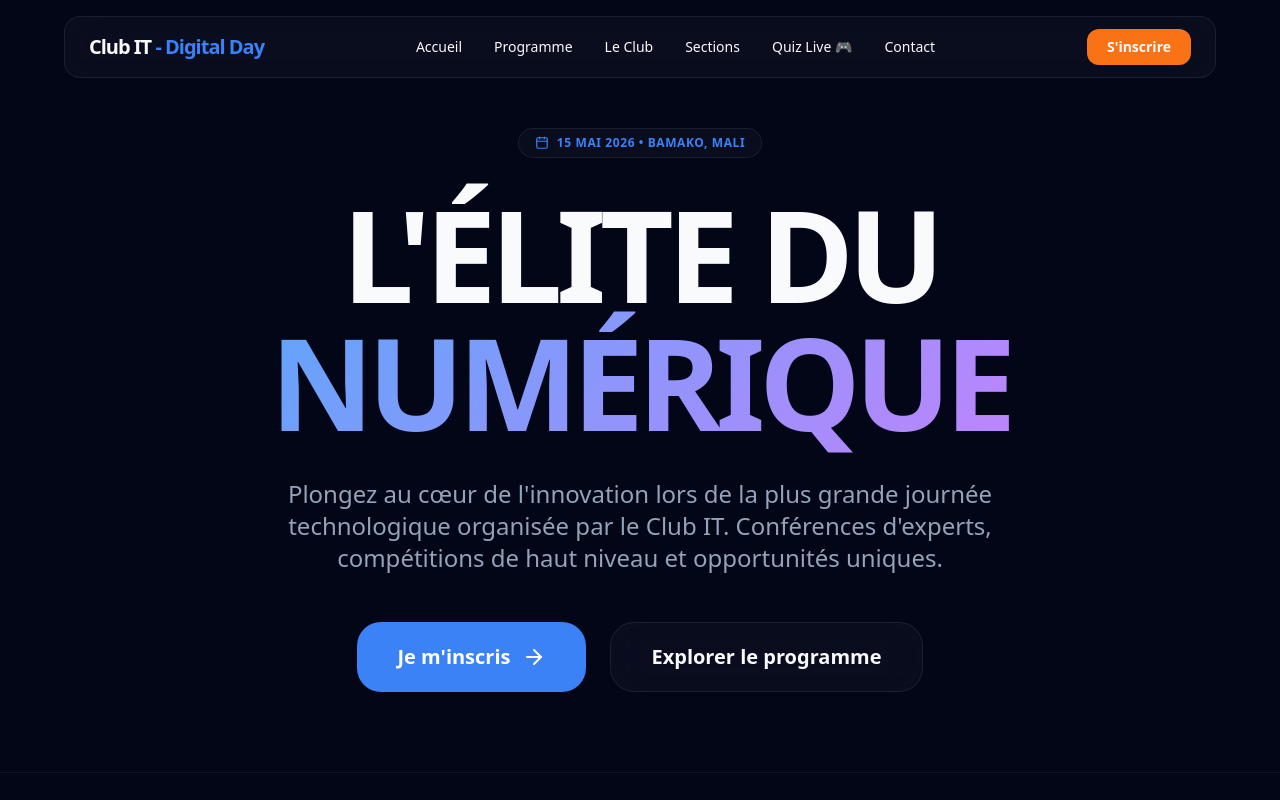
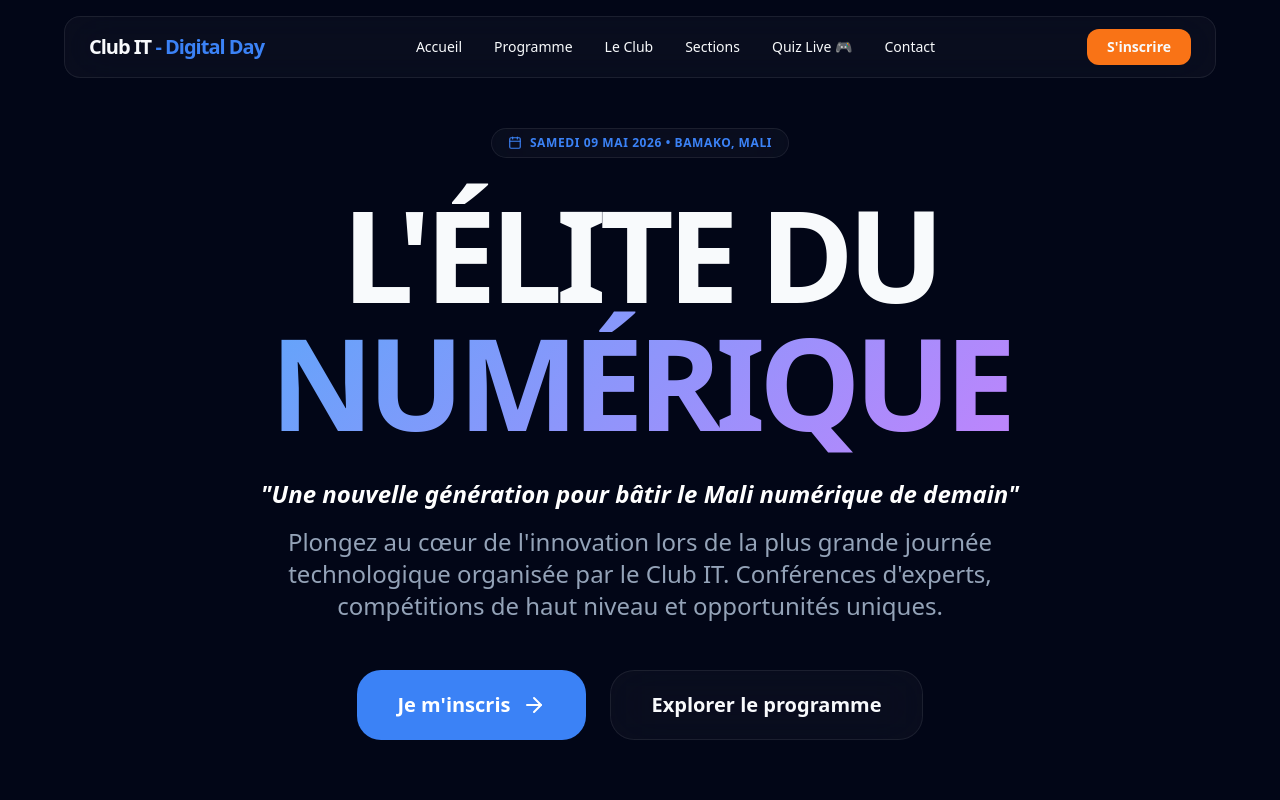
Before and after one commit to BinaryMaoGenius/digital_day, a Next.js app: page / in a window 1280 px wide. Shown: the top 800 px of the page. Built offline with nearby package versions, Linux system fonts and the light colour scheme.

Commit message:
feat: update official date to May 9th and set new event theme

```diff
--- a/src/app/page.tsx
+++ b/src/app/page.tsx
@@ -30,7 +30,7 @@ export default function Home() {
         </div>
 
         <div className="inline-flex items-center gap-2 px-4 py-1.5 mb-8 glass rounded-full text-xs font-bold tracking-wider uppercase text-primary border border-primary/20 animate-in fade-in slide-in-from-top-4 duration-700">
-          <Calendar className="w-3.5 h-3.5" /> 15 Mai 2026 • Bamako, Mali
+          <Calendar className="w-3.5 h-3.5" /> Samedi 09 Mai 2026 • Bamako, Mali
         </div>
 
         <h1 className="text-6xl md:text-8xl lg:text-9xl font-black mb-8 tracking-tighter leading-none animate-in fade-in slide-in-from-bottom-8 duration-700 delay-100">
@@ -39,6 +39,7 @@ export default function Home() {
         </h1>
 
         <p className="max-w-3xl text-xl md:text-2xl text-slate-400 mb-12 leading-relaxed animate-in fade-in slide-in-from-bottom-8 duration-700 delay-200">
+          <span className="text-white font-bold italic block mb-4">"Une nouvelle génération pour bâtir le Mali numérique de demain"</span>
           Plongez au cœur de l'innovation lors de la plus grande journée technologique organisée par le Club IT. Conférences d'experts, compétitions de haut niveau et opportunités uniques.
         </p>
 
--- a/src/app/programme/page.tsx
+++ b/src/app/programme/page.tsx
@@ -117,7 +117,7 @@ export default function Programme() {
                         Le planning est optimisé pour vous offrir la meilleure expérience possible. Arrivez tôt pour profiter du networking !
                     </p>
                     <div className="flex flex-wrap justify-center gap-8 text-slate-500 font-bold uppercase tracking-[0.2em] text-[10px]">
-                        <span>15 Mai 2026</span>
+                        <span>09 Mai 2026</span>
                         <span>Bamako, Mali</span>
                         <span>Club IT</span>
                     </div>
```
